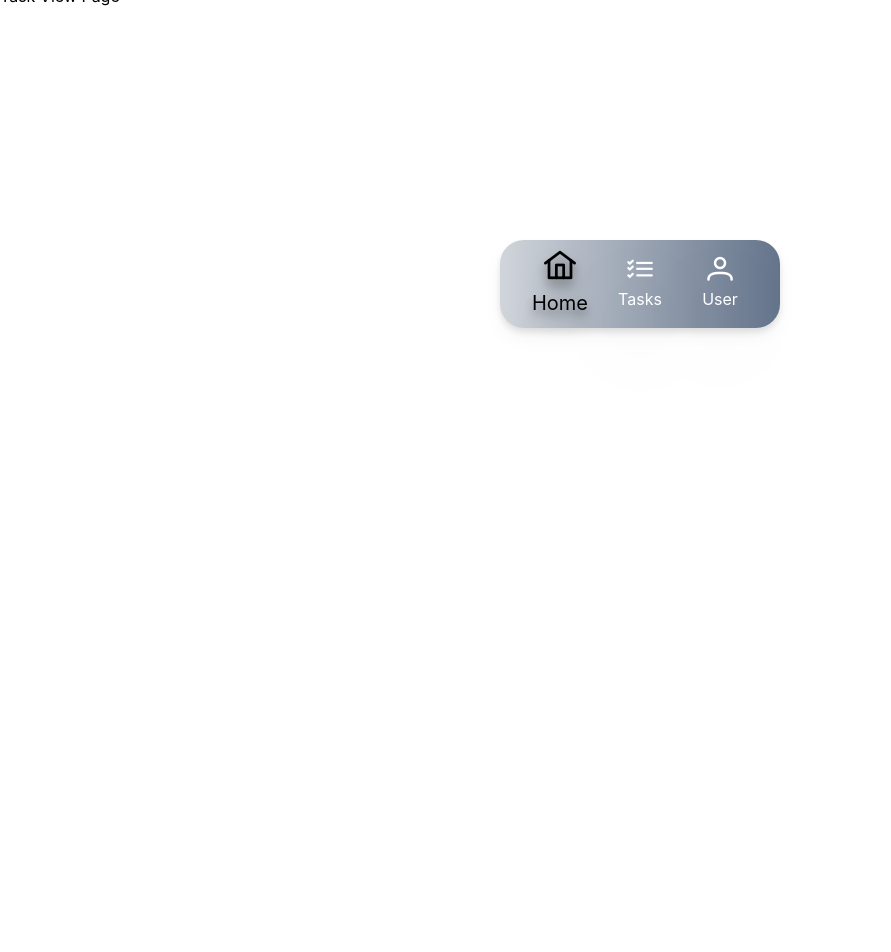
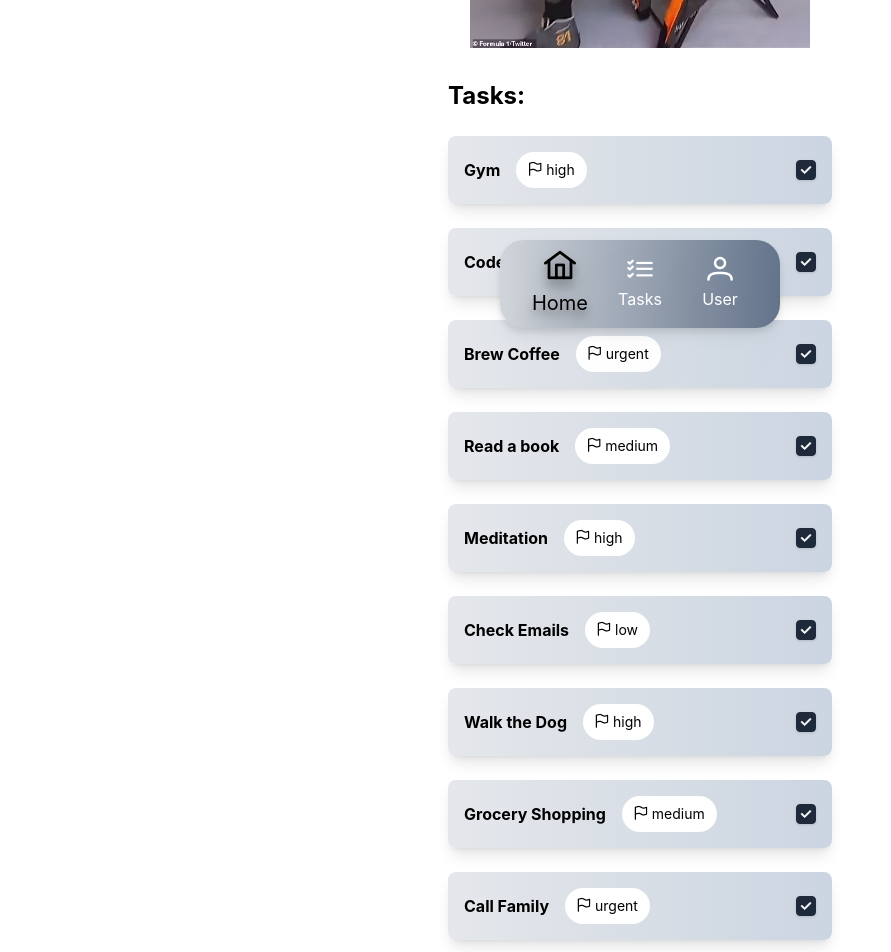
Before and after one commit to rjsreino/ruetinely, a Vue app: page / in a window 1280 px wide. Shown: the part 440-1392 px from the top of the page, without its empty margins (0-891 px from the left). Before the commit the page ends 800 px from the top, so only its background shows below. Built offline with nearby package versions, Linux system fonts and the light colour scheme.

Commit message:
style: applied styling to all features

```diff
--- a/src/App.vue
+++ b/src/App.vue
@@ -7,7 +7,7 @@ import { RouterView } from 'vue-router'
 <template>
   <main class="">
     <div class="w-full mx-auto md:max-w-3xl lg:max-w-3xl">
-      <header class="bg-blue-200 flex flex-col items-center py-8">
+      <header class="flex flex-col items-center py-8">
         <!--div class="bg-green-200 w-2/4 text-center"-->
         <h1
           class="text-4xl bg-gradient-to-l from-gray-400 to-stone-900 bg-clip-text text-transparent font-extrabold"
@@ -15,7 +15,9 @@ import { RouterView } from 'vue-router'
           Ruetinely
         </h1>
       </header>
-      <section>Calendar</section>
+      <section class="flex flex-col items-center">
+        <img src="./assets/img/oscar.avif" class="h-96 w-96 object-contain" />
+      </section>
       <TaskList />
     </div>
     <NavBar />
--- a/src/components/TaskList.vue
+++ b/src/components/TaskList.vue
@@ -1,14 +1,16 @@
 <script setup>
 import TaskSingle from './TaskSingle.vue'
 import taskData from '@/tasks.json'
+
 import { ref } from 'vue'
 
 const tasks = ref(taskData)
 </script>
 <template>
-  <section class="bg-blue-50 py-10">
+  <section class="py-8">
     <div class="flex justify-center container-xl">
       <div class="grid grid-cols-1 gap-6">
+        <h2 class="font-bold text-2xl">Tasks:</h2>
         <TaskSingle v-for="task in tasks" :key="task.id" :task="task" />
       </div>
     </div>
--- a/src/components/TaskSingle.vue
+++ b/src/components/TaskSingle.vue
@@ -7,15 +7,20 @@ defineProps({
 })
 </script>
 <template>
-  <div class="w-96 p-4 bg-gray-100 rounded-lg shadow-lg sm:max-w-2xl md:max-w-2xl lg:max-w-2xl">
+  <div
+    class="w-96 p-4 bg-gradient-to-l from-slate-300 to-gray-200 rounded-lg shadow-lg sm:max-w-2xl md:max-w-2xl lg:max-w-2xl"
+  >
     <div class="flex items-center justify-between w-full">
       <!--left side-->
       <div>
         <label class="font-bold" for="{{ task.title }}">{{ task.title }}</label>
+      </div>
+      <!--priority status mini card-->
+      <div class="ml-4 px-3 py-2 bg-white rounded-full border-1 border-black text-sm">
         <i class="pi pi-flag"></i>
         {{ task.priority }}
       </div>
-      <CheckBox />
+      <CheckBox class="ml-auto" />
     </div>
   </div>
 </template>
--- a/src/tasks.json
+++ b/src/tasks.json
@@ -40,5 +40,89 @@
       "sun": "08.00"
     },
     "id": "3"
+  },
+  {
+    "title": "Read a book",
+    "priority": "medium",
+    "repeat": {
+      "mon": "20.00",
+      "tue": "20.00",
+      "wed": "20.00",
+      "thu": "20.00",
+      "fri": "20.00",
+      "sat": "20.00",
+      "sun": "20.00"
+    },
+    "id": "4"
+  },
+  {
+    "title": "Meditation",
+    "priority": "high",
+    "repeat": {
+      "mon": "07.30",
+      "tue": "07.30",
+      "wed": "07.30",
+      "thu": "07.30",
+      "fri": "07.30",
+      "sat": "07.30",
+      "sun": "07.30"
+    },
+    "id": "5"
+  },
+  {
+    "title": "Check Emails",
+    "priority": "low",
+    "repeat": {
+      "mon": "09.00",
+      "tue": "09.00",
+      "wed": "09.00",
+      "thu": "09.00",
+      "fri": "09.00",
+      "sat": "09.00",
+      "sun": "09.00"
+    },
+    "id": "6"
+  },
+  {
+    "title": "Walk the Dog",
+    "priority": "high",
+    "repeat": {
+      "mon": "18.00",
+      "tue": "18.00",
+      "wed": "18.00",
+      "thu": "18.00",
+      "fri": "18.00",
+      "sat": "18.00",
+      "sun": "18.00"
+    },
+    "id": "7"
+  },
+  {
+    "title": "Grocery Shopping",
+    "priority": "medium",
+    "repeat": {
+      "mon": "16.00",
+      "tue": "16.00",
+      "wed": "16.00",
+      "thu": "16.00",
+      "fri": "16.00",
+      "sat": "16.00",
+      "sun": "16.00"
+    },
+    "id": "8"
+  },
+  {
+    "title": "Call Family",
+    "priority": "urgent",
+    "repeat": {
+      "mon": "19.30",
+      "tue": "19.30",
+      "wed": "19.30",
+      "thu": "19.30",
+      "fri": "19.30",
+      "sat": "19.30",
+      "sun": "19.30"
+    },
+    "id": "9"
   }
 ]
```
Also changed, not shown: src/assets/img/oscar.avif (added).
